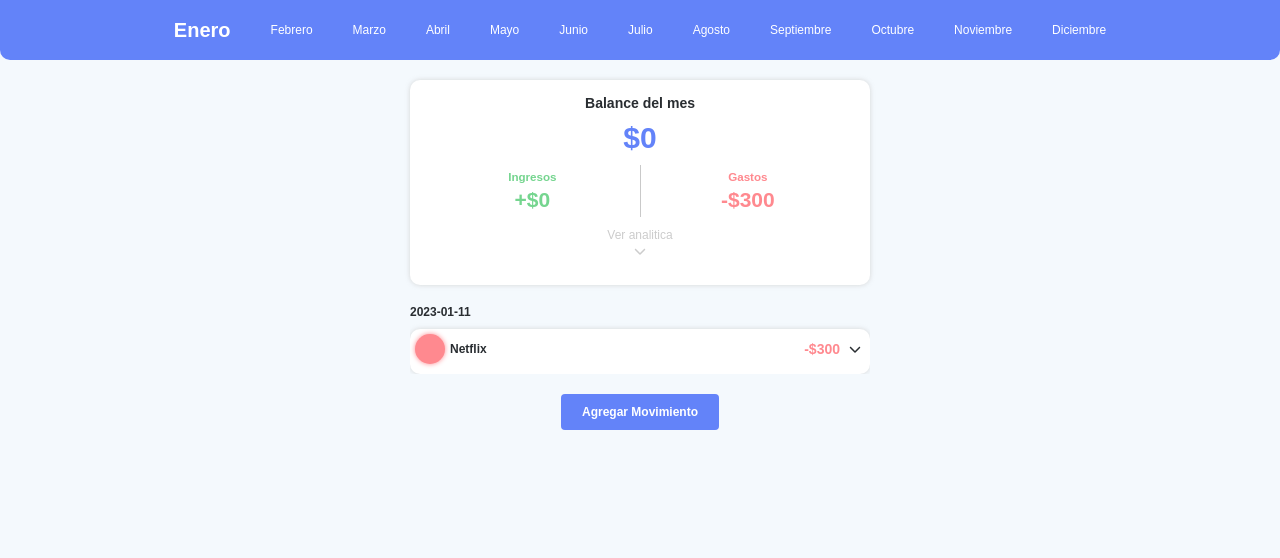
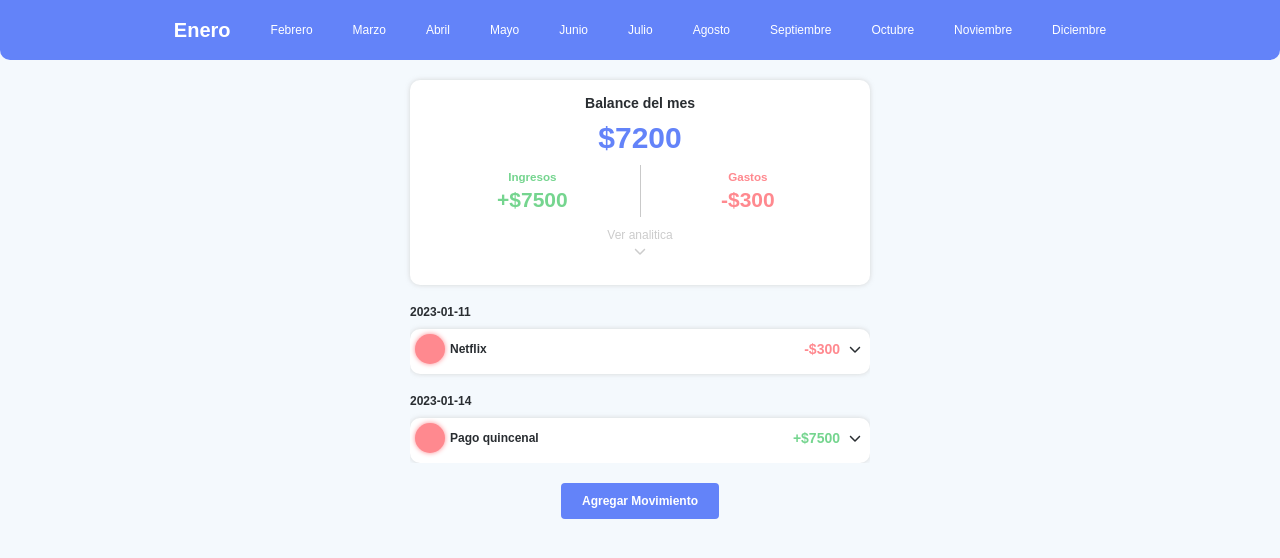
Before and after one commit to IrvingRR/control-cost-app, a React (Vite) app: page / in a window 1280 px wide. Shown: the top 558 px of the page. Built offline with nearby package versions, Linux system fonts and the light colour scheme; data requests are answered from the project's data file.

Commit message:
[Feature]: Get balance value functionality created

```diff
--- a/src/actions/movements.js
+++ b/src/actions/movements.js
@@ -3,6 +3,4 @@ export const movementsActions = {
     addMovement: '@movements/ADD_MOVEMENT',
     deleteMovement: '@movements/DELETE_MOVEMENT',
     filterMovements: '@movements/FILTER_MOVEMENT',
-    setIncomes: '@movements/SET_INCOMES',
-    setSpents: '@movements/SET_SPENTS',
 };
--- a/src/components/Balance.jsx
+++ b/src/components/Balance.jsx
@@ -1,4 +1,4 @@
-import { useState, useContext, useEffect } from 'react';
+import { useState, useContext } from 'react';
 import { FontAwesomeIcon } from '@fortawesome/react-fontawesome';
 import { faChevronDown, faChevronUp } from '@fortawesome/free-solid-svg-icons';
 import { BalanceCard, BalanceValue, Statistics, StatisticsValue, AnalyticsCard, AnalyticsButton } from "../styled/components/balance.styles";
@@ -7,7 +7,7 @@ import { MainContext } from '../contexts/MainContext';
 export const Balance = () => {
 
     const [isAnalyticsVisible, setIsAnalyticsVisible] = useState(false);
-    const { balance, movements } = useContext(MainContext);
+    const { movements } = useContext(MainContext);
 
     const handleToggleAnalytics = () => setIsAnalyticsVisible(!isAnalyticsVisible);
     const incomes = movements.filter(movement => movement.type === 'income')
@@ -19,7 +19,7 @@ export const Balance = () => {
     return (
         <BalanceCard>
             <h3>Balance del mes</h3>
-            <BalanceValue>${balance}</BalanceValue>
+            <BalanceValue>${ incomes - spents }</BalanceValue>
             <Statistics>
                 <StatisticsValue>
                     <h5>Ingresos</h5>
--- a/src/contexts/MainContext.jsx
+++ b/src/contexts/MainContext.jsx
@@ -10,9 +10,6 @@ const MainProvider = ({ children }) => {
     const initialState = {
         movements: [],
         filter: 'Enero',
-        incomes: 0,
-        spents: 0,
-        balance: 0
     };
 
     const [state, dispatch] = useReducer(movementsReducer, initialState);
@@ -51,34 +48,11 @@ const MainProvider = ({ children }) => {
         dispatch(action);
     };
 
-    const setIncomes = (incomes) => {
-        const action = {
-            type: movementsActions.setIncomes,
-            payload: incomes
-        };
-
-        dispatch(action);
-    };
-
-    const setSpents = (spents) => {
-        const action = {
-            type: movementsActions.setSpents,
-            payload: spents
-        };
-
-        dispatch(action);
-    }
-
     const valueProvider = {
         movements: state.movements,
         filter: state.filter,
-        incomes: state.incomes,
-        spents: state.spents,
-        balance: state.balance,
         filterMovementsByMonth,
         createMovement,
-        setIncomes,
-        setSpents
     };
 
     return (
--- a/src/data/index.json
+++ b/src/data/index.json
@@ -89,6 +89,26 @@
       "type": "spent",
       "month": "Enero",
       "id": 9
+    },
+    {
+      "title": "Pago de la quincena",
+      "amount": 7500,
+      "date": "2023-02-14",
+      "description": null,
+      "category": "pay",
+      "type": "income",
+      "month": "Febrero",
+      "id": 10
+    },
+    {
+      "title": "Pago quincenal",
+      "amount": 7500,
+      "date": "2023-01-14",
+      "description": null,
+      "category": "pay",
+      "type": "income",
+      "month": "Enero",
+      "id": 11
     }
   ]
 }
--- a/src/reducers/MovementsReducer.js
+++ b/src/reducers/MovementsReducer.js
@@ -23,20 +23,6 @@ export const movementsReducer = (state, action) => {
                 movements: [...state.movements, action.payload]
             };
 
-        case movementsActions.setIncomes: {
-            return {
-                ...state,
-                incomes: action.payload
-            };
-        };
-
-        case movementsActions.setSpents: {
-            return {
-                ...state,
-                spents: action.payload
-            };
-        };
-
         case movementsActions.deleteMovement:
             return console.log('Deleting movement...');
 
```
